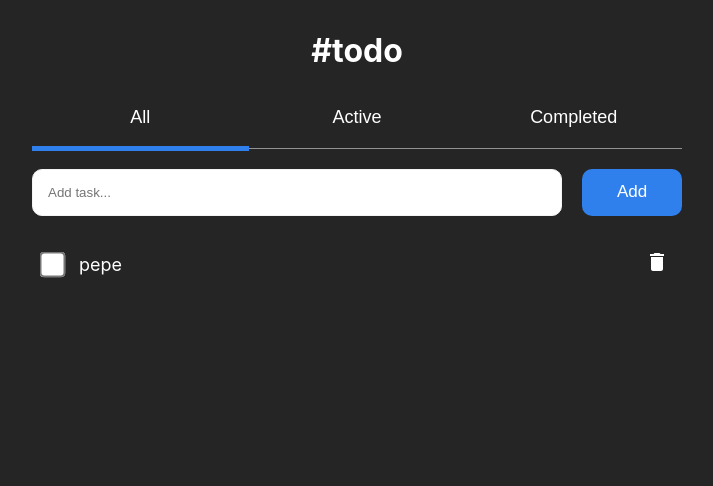
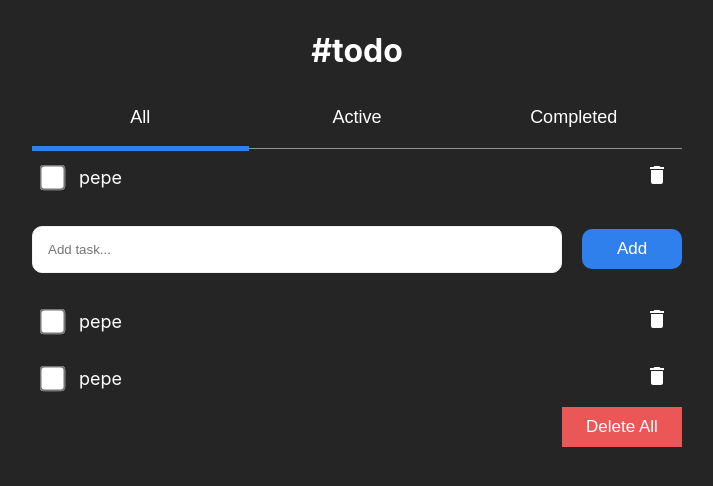
Before and after one commit to Ezequiiel98/to-do-react-ts, a React (Create React App) app: page / in a window 1280 px wide. Shown: the top 486 px of the page, without its empty margins (283-996 px from the left). Built offline with nearby package versions, Linux system fonts and the light colour scheme.

Commit message:
agrego tabTask y le agrego props al button para la posicion

```diff
--- a/src/components/Button/index.module.scss
+++ b/src/components/Button/index.module.scss
@@ -6,6 +6,7 @@
   border: none;
   font-size: 17px;
   background-color: transparent;
+  display: block;
 
   &:hover {
     cursor: pointer;
@@ -24,3 +25,15 @@
   min-width: 120px;
   background-color: #EB5757;
 }
+
+.right {
+  margin: auto 0 auto auto;
+}
+
+.center {
+  margin:  0 auto;
+}
+
+.left {
+  margin: auto auto auto 0;
+}
--- a/src/components/Button/index.tsx
+++ b/src/components/Button/index.tsx
@@ -5,18 +5,23 @@ import styles from './index.module.scss';
 type ButtonProps = {
   danger?: boolean | undefined;
   primary?: boolean | undefined;
+  position?: string | undefined;
   children: React.ReactNode;
   onClick?: React.MouseEventHandler<HTMLButtonElement>;
   props?: object;
 }
 
-const Button: React.FC<ButtonProps> = ({ danger, primary, children, onClick, ...props }) => {
+const Button: React.FC<ButtonProps> = ({ danger, primary, position, children, onClick, ...props }) => {
   let styleButton = 'button';
   styleButton = danger ? 'danger' : styleButton;
   styleButton = primary ? 'primary' : styleButton;
 
+  let positionButton = 'left';
+  positionButton = position === 'right' ? 'right' : positionButton;
+  positionButton = position === 'center' ? 'center' : positionButton;
+
   return (
-    <button type="button" className={styles[styleButton]} onClick={onClick} {...props}>
+    <button type="button" className={`${styles[styleButton]} ${styles[positionButton]}`} onClick={onClick} {...props}>
       {children}
     </button>
   );
--- /dev/null
+++ b/src/components/TabTasks/index.tsx
@@ -0,0 +1,23 @@
+import React from 'react';
+
+import Task from '../Task';
+
+import styles from './index.module.scss';
+
+type TabTasksProps = {
+  positionChild?: string | undefined;
+  children?: React.ReactNode;
+}
+
+const TabTasks: React.FC<TabTasksProps> = ({ children, positionChild = 'top' }) => {
+
+  return (
+    <div>
+      { positionChild === 'top' && children }
+      <Task id="1" name="pepe" onClick={ (i: number | string) => console.log(i) } />
+      { positionChild === 'bottom' && children }
+    </div>
+  );
+};
+
+export default TabTasks;
--- a/src/components/Task/index.tsx
+++ b/src/components/Task/index.tsx
@@ -15,7 +15,7 @@ const Task: React.FC<TaskProps> = ({ name, id, onClick }) => (
   <div className={styles.task}>
     <input type="checkbox" className={styles.check} />
     <p>{name}</p>
-    <Button onClick={ () => onClick(id)}>
+    <Button onClick={() => onClick(id)}>
       <img src={iconDelete} className={styles.iconTrash} alt="Delete, icon trash" />
     </Button>
   </div>
--- a/src/screens/App/index.tsx
+++ b/src/screens/App/index.tsx
@@ -3,6 +3,7 @@ import React from 'react';
 import NavTabs from '../../components/NavTabs';
 import Button from '../../components/Button';
 import Task from '../../components/Task';
+import TabTasks from '../../components/TabTasks';
 import FormAddTask from '../../components/FormAddTask';
 
 import styles from './index.module.scss';
@@ -14,9 +15,17 @@ const App: React.FC = () => (
         <h1 className={styles.titleApp}>#todo</h1>
       </header>
       <NavTabs />
-      <FormAddTask />
+      <TabTasks />
+      <TabTasks>
+        <FormAddTask />
+      </TabTasks>
+      <TabTasks positionChild="bottom">
+        <Button position="right" danger>
+          Delete All
+        </Button>
 
-      <Task name="pepe" id={2} onClick={(i: number) => console.log(i)}/>
+      </TabTasks>
+
       </div>
   </div>
 );
```
Also changed, not shown: src/components/TabTasks/index.module.scss (added).
